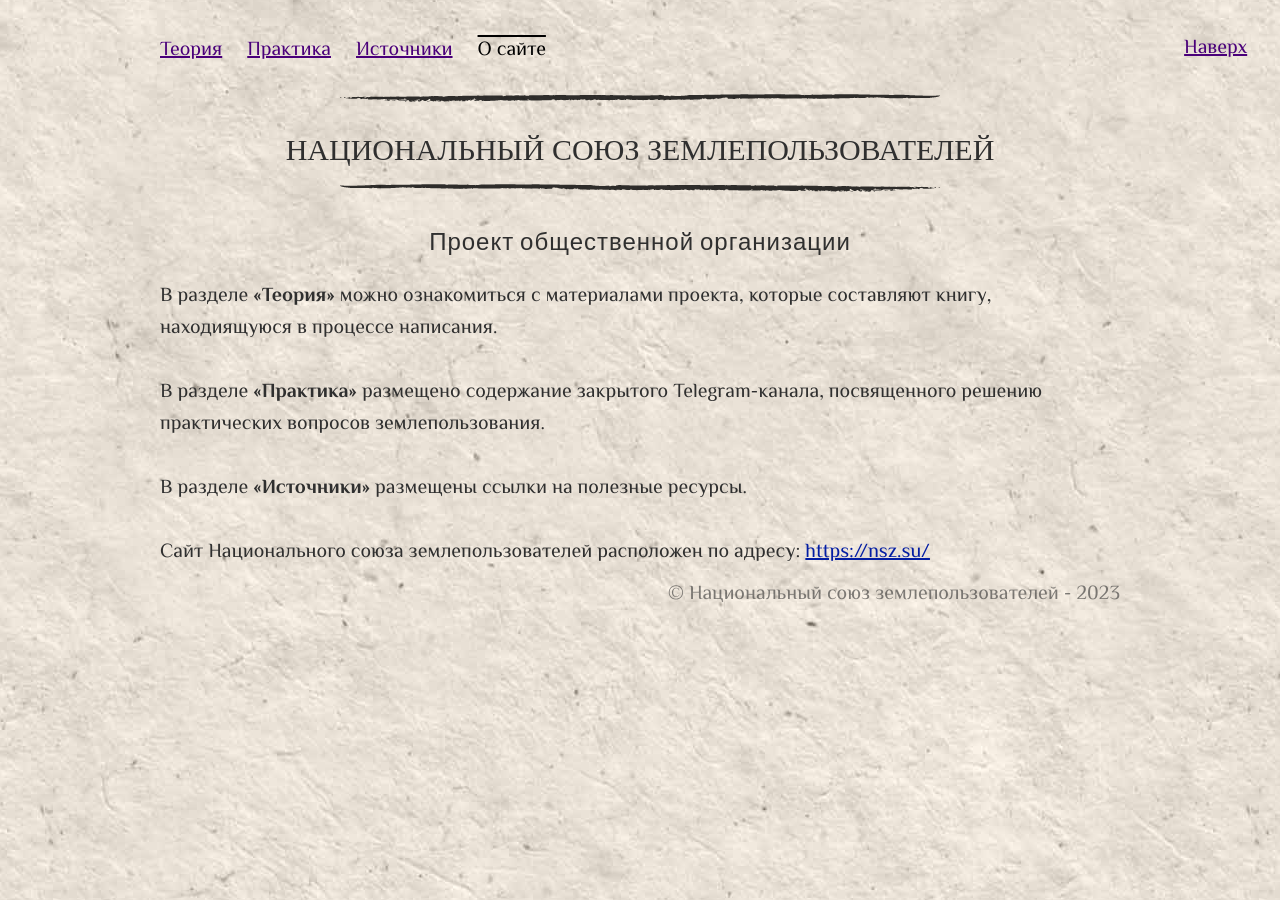
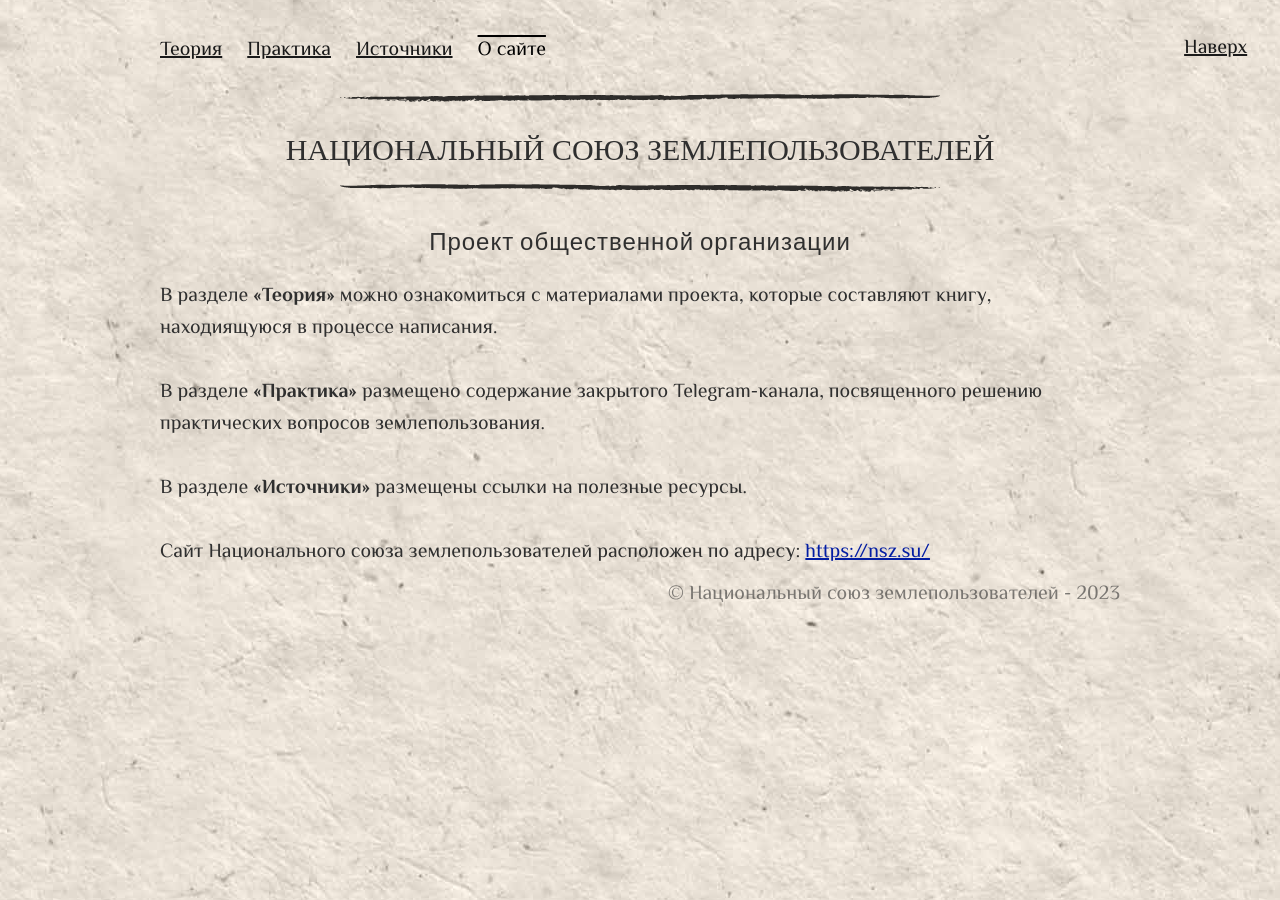
Before and after one commit to SergSi/land-use-art, a Jekyll site: the page built from index.md, in a window 1280 px wide. Built offline with Jekyll 4.4.1, drawn with Linux system fonts in a browser that asks for light colours; some web fonts are replaced.

Commit message:
Update skeleton.css

```diff
--- a/assets/css/skeleton.css
+++ b/assets/css/skeleton.css
@@ -231,9 +231,9 @@ p {
 /* Links
 –––––––––––––––––––––––––––––––––––––––––––––––––– */
 a {
-  color: #4a007a; }
+  color: #1a1a1a; }
 a:hover {
-  color: #000;
+  color: #4a007a;
   text-shadow: 3px 3px 1px rgba(50,50,50,0.2);}
 
 /* Buttons
```
